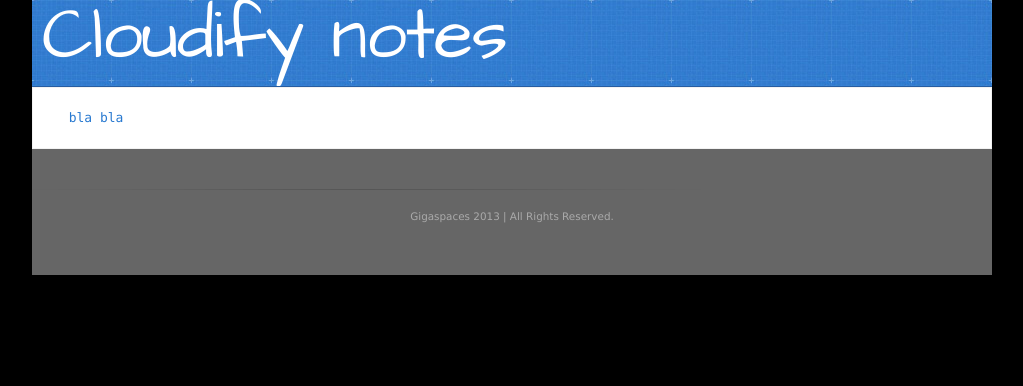
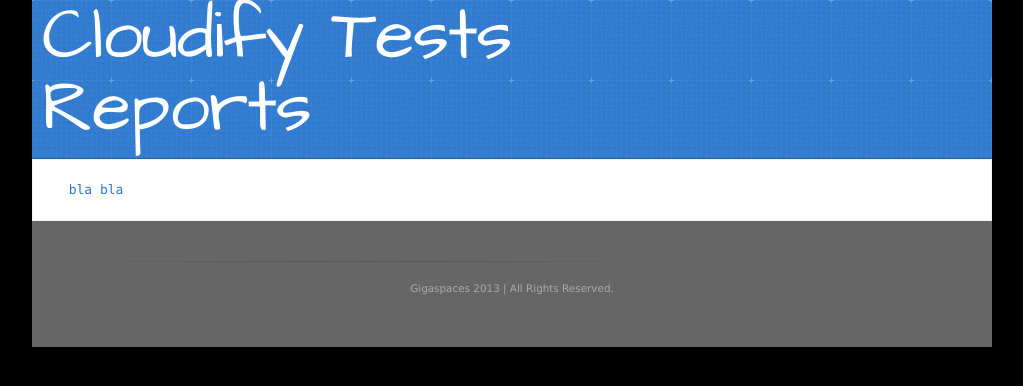
Before and after one commit to isabella232/cloudify-tester-result, a Jekyll site: the page built from page3.md, in a window 1280 px wide. Shown: the top 386 px of the page, without its empty margins (128-1151 px from the left). Built offline with Jekyll 4.4.1, drawn with Linux system fonts in a browser that asks for light colours.

Commit message:
changed title

```diff
--- a/_layouts/default.html
+++ b/_layouts/default.html
@@ -22,7 +22,7 @@
 <div id="main">
 
     <header>
-        <h1> Cloudify notes </h1>
+        <h1> Cloudify Tests Reports </h1>
     </header>
 
             {{ content }}
```
